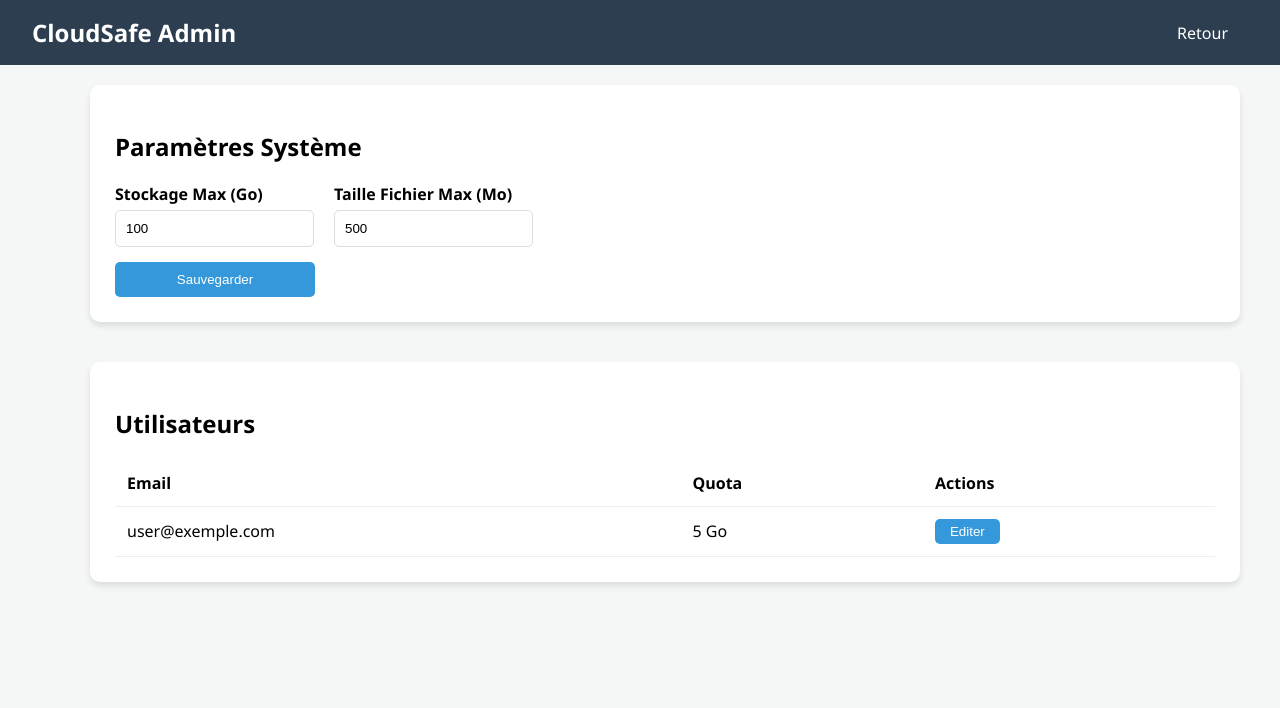
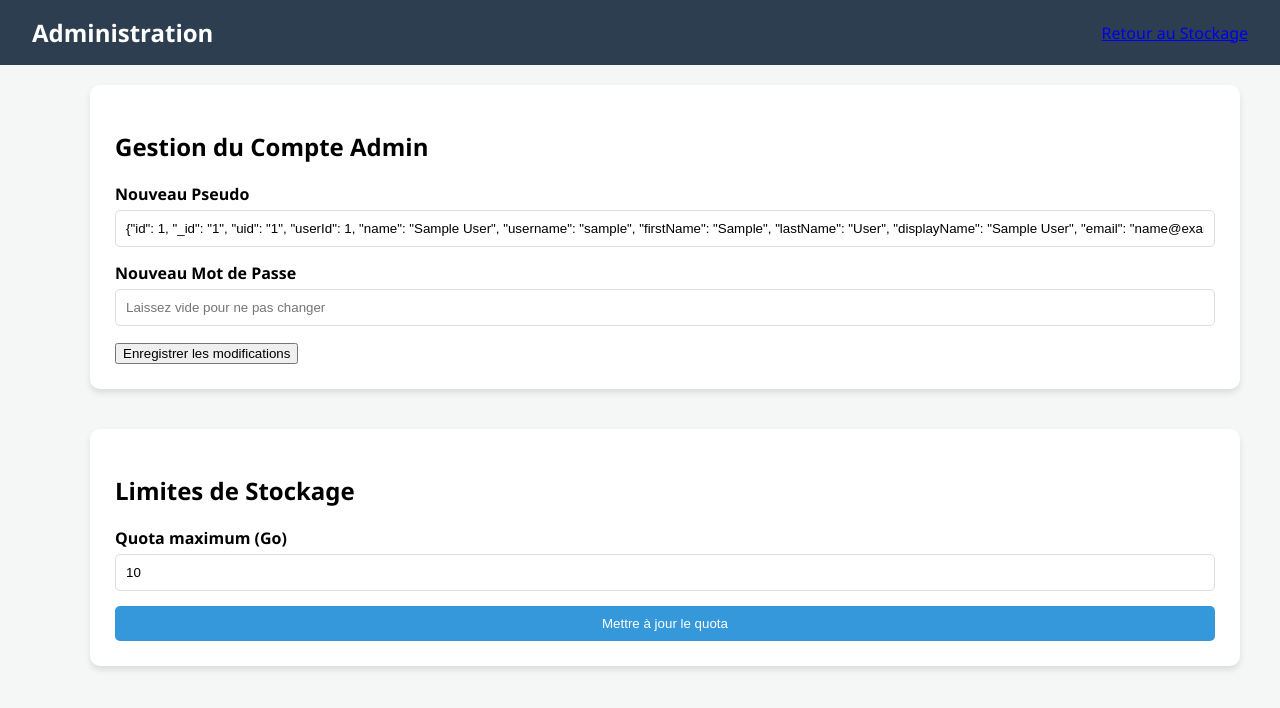
Before and after one commit to louisoff84/StorageFamilly, a plain HTML site: page config.html in a window 1280 px wide. Drawn offline with Linux system fonts and the light colour scheme; sample sign-in values are in the browser's storage.

Commit message:
Update config.html

```diff
--- a/config.html
+++ b/config.html
@@ -2,7 +2,7 @@
 <html lang="fr">
 <head>
     <meta charset="UTF-8">
-    <title>Configuration - Admin</title>
+    <title>Configuration - CloudSafe</title>
     <link rel="stylesheet" href="style.css">
     <script>
         if(localStorage.getItem("isLoggedIn") !== "true") window.location.href = "login.html";
@@ -10,37 +10,52 @@
 </head>
 <body>
     <nav class="navbar">
-        <div class="nav-brand">CloudSafe Admin</div>
-        <a href="index.html" class="nav-link" style="color:white">Retour</a>
+        <div class="nav-brand">Administration</div>
+        <a href="index.html">Retour au Stockage</a>
     </nav>
 
     <div class="container" style="flex-direction: column;">
-        <div class="card">
-            <h2>Paramètres Système</h2>
-            <div style="display:flex; gap:20px;">
-                <div class="form-group">
-                    <label>Stockage Max (Go)</label>
-                    <input type="number" id="maxS" value="100">
-                </div>
-                <div class="form-group">
-                    <label>Taille Fichier Max (Mo)</label>
-                    <input type="number" value="500">
-                </div>
+        <div class="card" style="margin-bottom: 20px;">
+            <h2><i class="fas fa-user-cog"></i> Gestion du Compte Admin</h2>
+            <div class="form-group">
+                <label>Nouveau Pseudo</label>
+                <input type="text" id="newPseudo">
             </div>
-            <button class="btn-primary" style="width:200px;" onclick="alert('Paramètres sauvegardés')">Sauvegarder</button>
+            <div class="form-group">
+                <label>Nouveau Mot de Passe</label>
+                <input type="password" id="newPass" placeholder="Laissez vide pour ne pas changer">
+            </div>
+            <button class="btn btn-success" onclick="updateAccount()">Enregistrer les modifications</button>
         </div>
 
-        <div class="card" style="margin-top:20px;">
-            <h2>Utilisateurs</h2>
-            <table>
-                <tr><th>Email</th><th>Quota</th><th>Actions</th></tr>
-                <tr>
-                    <td>user@exemple.com</td>
-                    <td>5 Go</td>
-                    <td><button class="btn-logout" style="background:var(--accent)">Editer</button></td>
-                </tr>
-            </table>
+        <div class="card">
+            <h2><i class="fas fa-hdd"></i> Limites de Stockage</h2>
+            <div class="form-group">
+                <label>Quota maximum (Go)</label>
+                <input type="number" id="quota" value="10">
+            </div>
+            <button class="btn btn-primary" onclick="alert('Quota mis à jour !')">Mettre à jour le quota</button>
         </div>
     </div>
+
+    <script>
+        // Charger le pseudo actuel dans le champ
+        document.getElementById('newPseudo').value = localStorage.getItem("adminPseudo");
+
+        function updateAccount() {
+            const p = document.getElementById('newPseudo').value;
+            const m = document.getElementById('newPass').value;
+
+            if (p.trim() === "") return alert("Le pseudo ne peut pas être vide.");
+
+            localStorage.setItem("adminPseudo", p);
+            if (m.trim() !== "") {
+                localStorage.setItem("adminPass", m);
+            }
+
+            alert("Compte mis à jour avec succès !");
+            location.reload(); // Rafraîchir pour voir les changements
+        }
+    </script>
 </body>
 </html>
```
